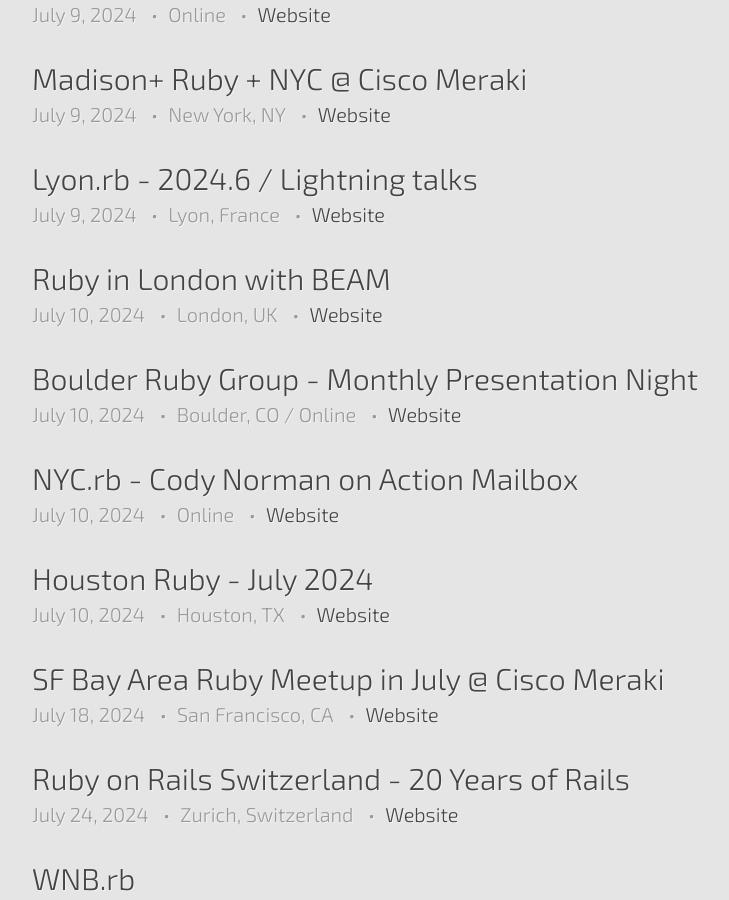
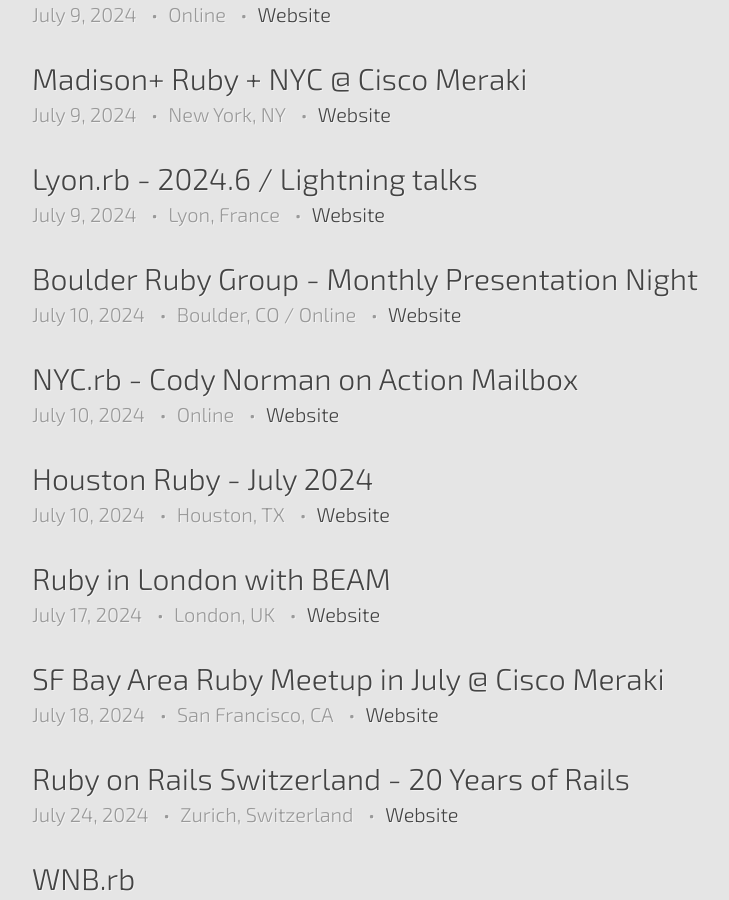
Before and after one commit to ruby-conferences/ruby-conferences.github.io, a Jekyll site: the page built from meetups/index.html, in a window 1280 px wide and 900 px high, scrolled down 1202 px. Shown: the whole window, without its empty margins (208-937 px from the left). Built offline with Jekyll 4.4.1, drawn with Linux system fonts in a browser that asks for light colours.

Commit message:
Fix Ruby in London with BEAM date

```diff
--- a/_data/meetups.yml
+++ b/_data/meetups.yml
@@ -665,7 +665,7 @@
 
 - name: Ruby in London with BEAM
   location: London, UK
-  date: 2024-07-10
+  date: 2024-07-17
   start_time: 17:30:00 BST
   end_time: 20:30:00 BST
   url: https://www.meetup.com/ruby-in-london/events/300777187
```
